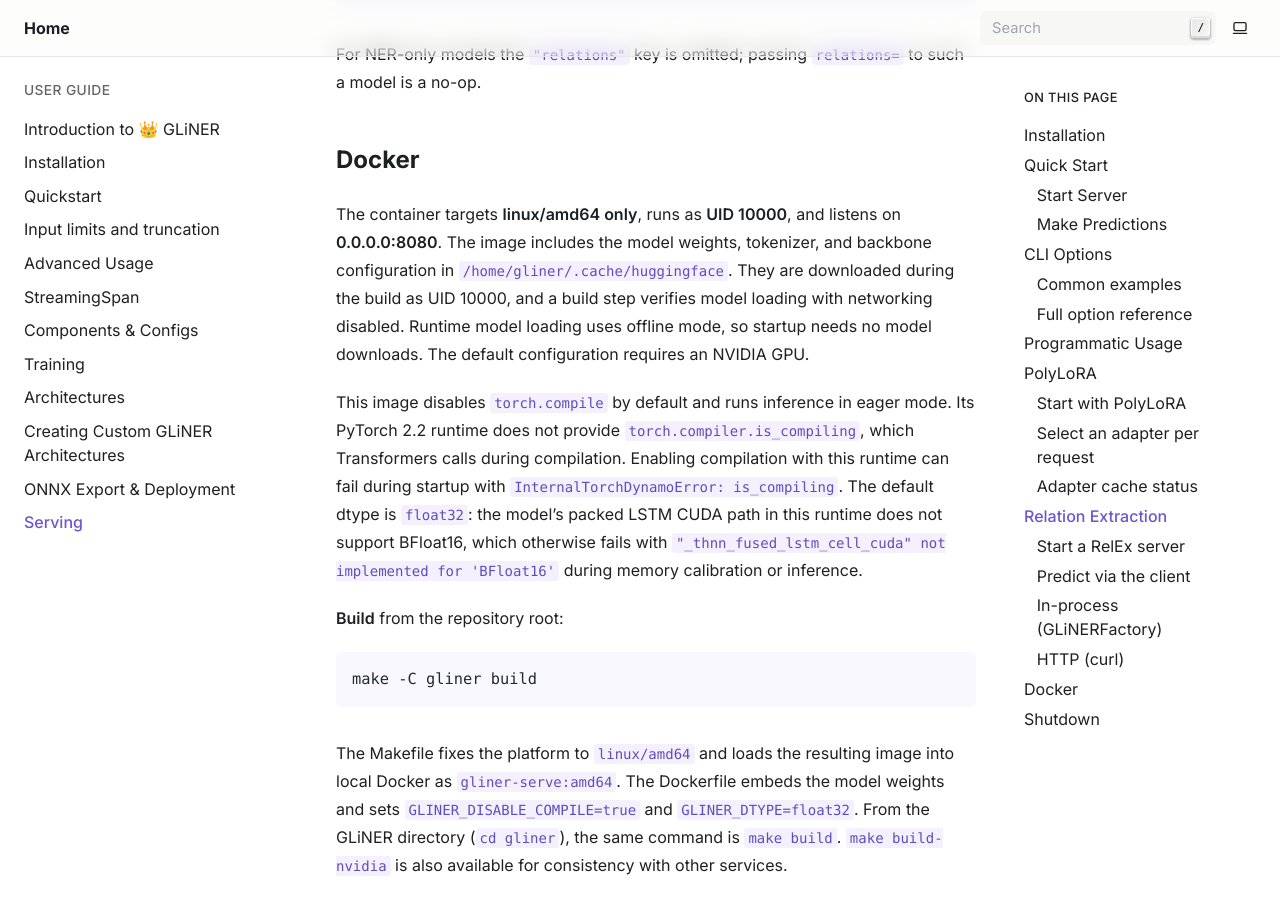
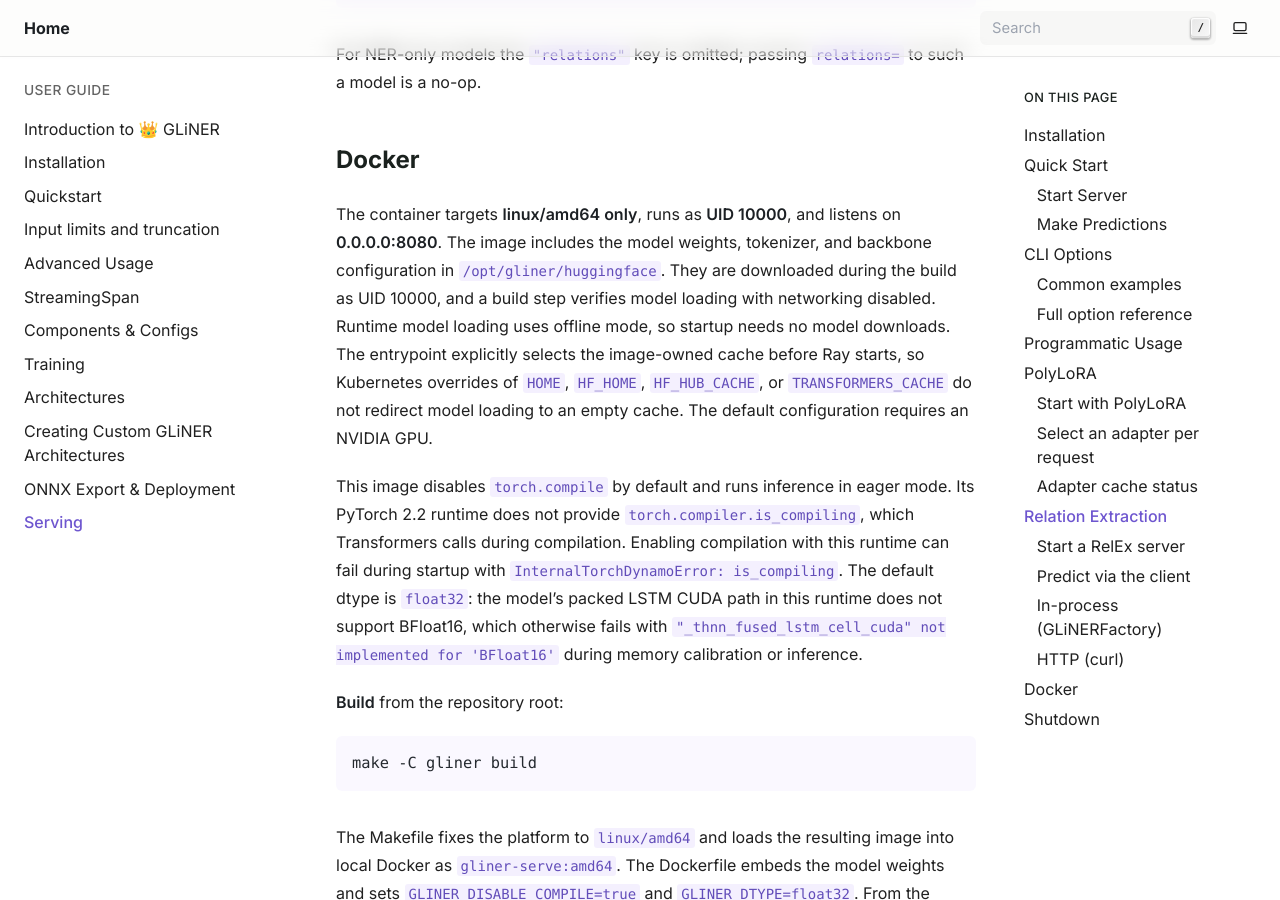
Before and after one commit to openinnovationai/custom-model-docker-images, a Sphinx documentation site: the page built from gliner/docs/serving.md, in a window 1280 px wide and 900 px high, scrolled down 10256 px. Built offline with Sphinx 7.4.7, drawn with Linux system fonts in a browser that asks for light colours; pages that are not in the unit, such as notebooks, are missing from menus; some of the changed text lies outside the part shown.

Commit message:
fix(gliner): pin bundled model cache for airgapped runtime

````diff
--- a/gliner/docs/serving.md
+++ b/gliner/docs/serving.md
@@ -426,10 +426,13 @@ to such a model is a no-op.
 
 The container targets **linux/amd64 only**, runs as **UID 10000**, and listens
 on **0.0.0.0:8080**. The image includes the model weights, tokenizer, and backbone
-configuration in `/home/gliner/.cache/huggingface`. They are downloaded during
+configuration in `/opt/gliner/huggingface`. They are downloaded during
 the build as UID 10000, and a build step verifies model loading with networking
 disabled. Runtime model loading uses offline mode, so startup needs no model
-downloads. The default configuration requires an NVIDIA GPU.
+downloads. The entrypoint explicitly selects the image-owned cache before Ray
+starts, so Kubernetes overrides of `HOME`, `HF_HOME`, `HF_HUB_CACHE`, or
+`TRANSFORMERS_CACHE` do not redirect model loading to an empty cache. The default
+configuration requires an NVIDIA GPU.
 
 This image disables `torch.compile` by default and runs inference in eager mode.
 Its PyTorch 2.2 runtime does not provide `torch.compiler.is_compiling`, which
@@ -496,7 +499,8 @@ make run IMAGE=gliner-serve:medium-amd64
 The `GLINER_MODEL` build argument defaults to `urchade/gliner_small-v2.1` and
 also sets the runtime model. To change models, rebuild with this argument;
 changing only the runtime environment variable does not embed new weights.
-Avoid mounting an empty volume over the bundled cache directory.
+Avoid mounting a volume over `/opt/gliner/huggingface`. To intentionally use a
+different complete cache, set `GLINER_BUNDLED_HF_HOME` to its mounted path.
 
 **Health checks:**
 ```bash
@@ -519,6 +523,7 @@ For a custom model, use
 | Variable | Default | Description |
 |----------|---------|-------------|
 | `GLINER_MODEL` | Value of the build argument | Embedded model name; a runtime override must already be available locally |
+| `GLINER_BUNDLED_HF_HOME` | `/opt/gliner/huggingface` | Image-owned model cache selected by the entrypoint |
 | `HF_HUB_OFFLINE` | `1` | Use embedded Hugging Face cache without network requests |
 | `TRANSFORMERS_OFFLINE` | `1` | Load Transformers assets locally |
 | `GLINER_DEVICE` | `cuda` | Device (cuda/cpu) |
````
Also changed, not shown: gliner/README.md, 2 other files.
